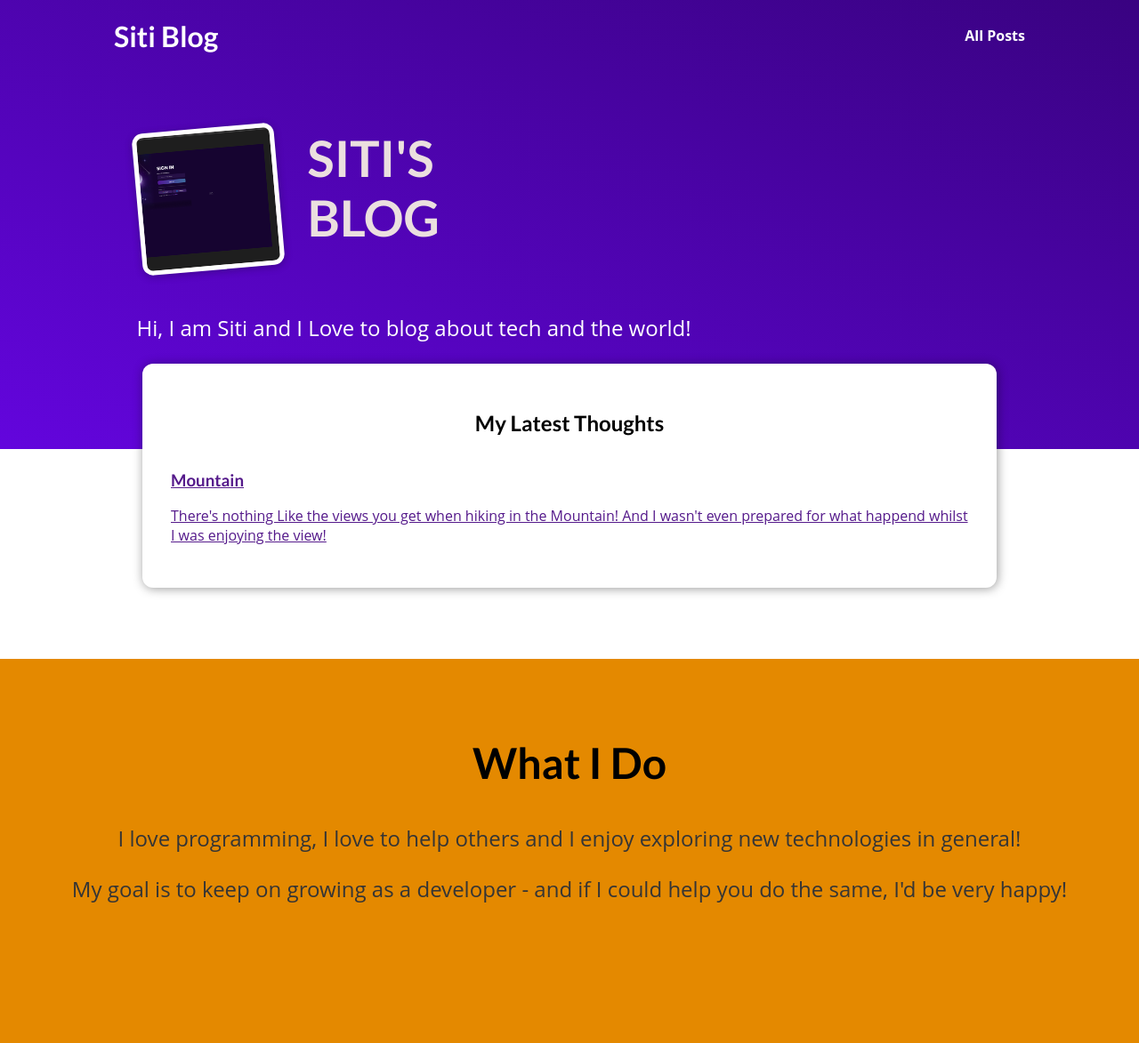
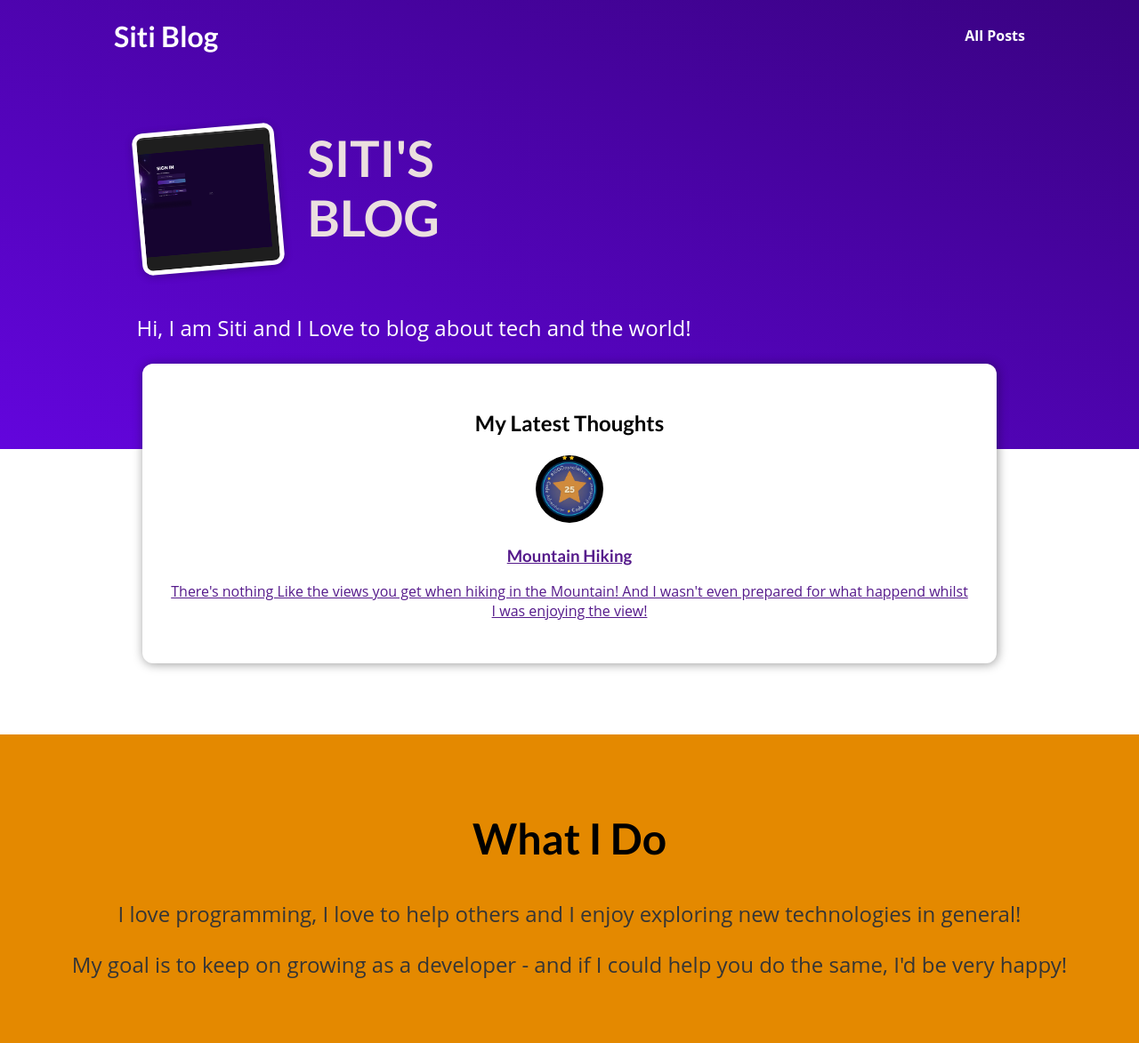
Before and after one commit to sitiabdulaziz11/my_site, a Django app: page / in a window 1280 px wide. Shown: the whole page at 89% size. Before the commit the page ends 1015 px from the top, so only its background shows below. Run offline with Django 4.2, Linux system fonts and the light colour scheme.

Commit message:
my blog with django

```diff
--- a/blog/static/blog/index.css
+++ b/blog/static/blog/index.css
@@ -70,7 +70,7 @@
     box-shadow: 1px 1px 12px rgba(0, 0, 0, 0.4);
 }
 
-#latest-post h2 {
+#latest-post  {
     text-align: center;
 }
 
@@ -124,6 +124,14 @@
     /* color: #cf79f1; */
 }
 
-.post img {
+#latest-post img {
     width: 5rem;
+    height: 5rem;
+    object-fit: cover;
+    object-position: top;
+    border: 2px solid white;
+    border-radius: 50%;
+    /* background-color: #faf3f3;
+    transform: rotateZ(-5deg);
+    box-shadow: 0 2px 8px rgba(0, 0, 0, 0.25); */
 }
--- a/blog/templates/blog/index.html
+++ b/blog/templates/blog/index.html
@@ -30,9 +30,9 @@ My Blog
             <li>
                 <article class="post>">
                   <a href="">
-                    {% comment %} <img src=" {% static "blog/images/Terra db sketch.PNG" %}" alt="Mountain Hiking"> {% endcomment %}
+                    <img src=" {% static "blog/images/budge.jpg" %}" alt="Mountain Hiking">
                     <div class="post__content">
-                        <h3>Mountain</h3>
+                        <h3>Mountain Hiking</h3>
                         <p>
                             There's nothing Like the views you get when hiking in the Mountain! And I wasn't even prepared for what happend whilst I was enjoying the view!
                         </p>
```
